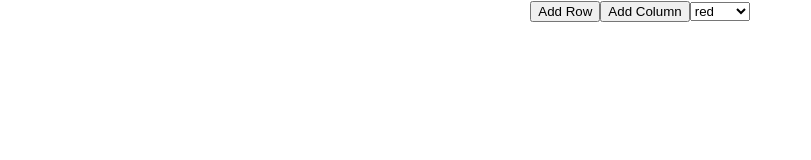
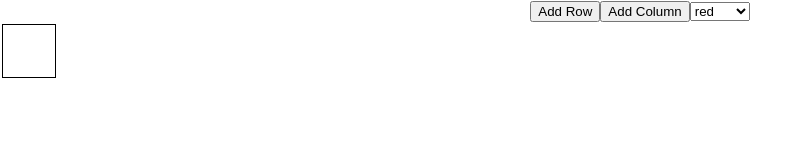
Before and after one commit to Valentine-S/React-GridMaker, a React (Create React App) app in the folder react-grid/: page / in a window 1280 px wide. Shown: the top 160 px of the page, without its empty margins (0-811 px from the left). Built offline with nearby package versions, Linux system fonts and the light colour scheme.

Commit message:
Implemented Addrow and addCol

```diff
--- a/react-grid/src/App.css
+++ b/react-grid/src/App.css
@@ -36,3 +36,15 @@
     transform: rotate(360deg);
   }
 }
+
+
+tr,td{
+  border: 1px;
+  border-style: solid;
+}
+
+td{
+  height: 50px;
+  width: 50px;
+  background-color: white;
+}
```
Also changed, not shown: react-grid/src/components/Table.js (line endings or trailing spaces).
